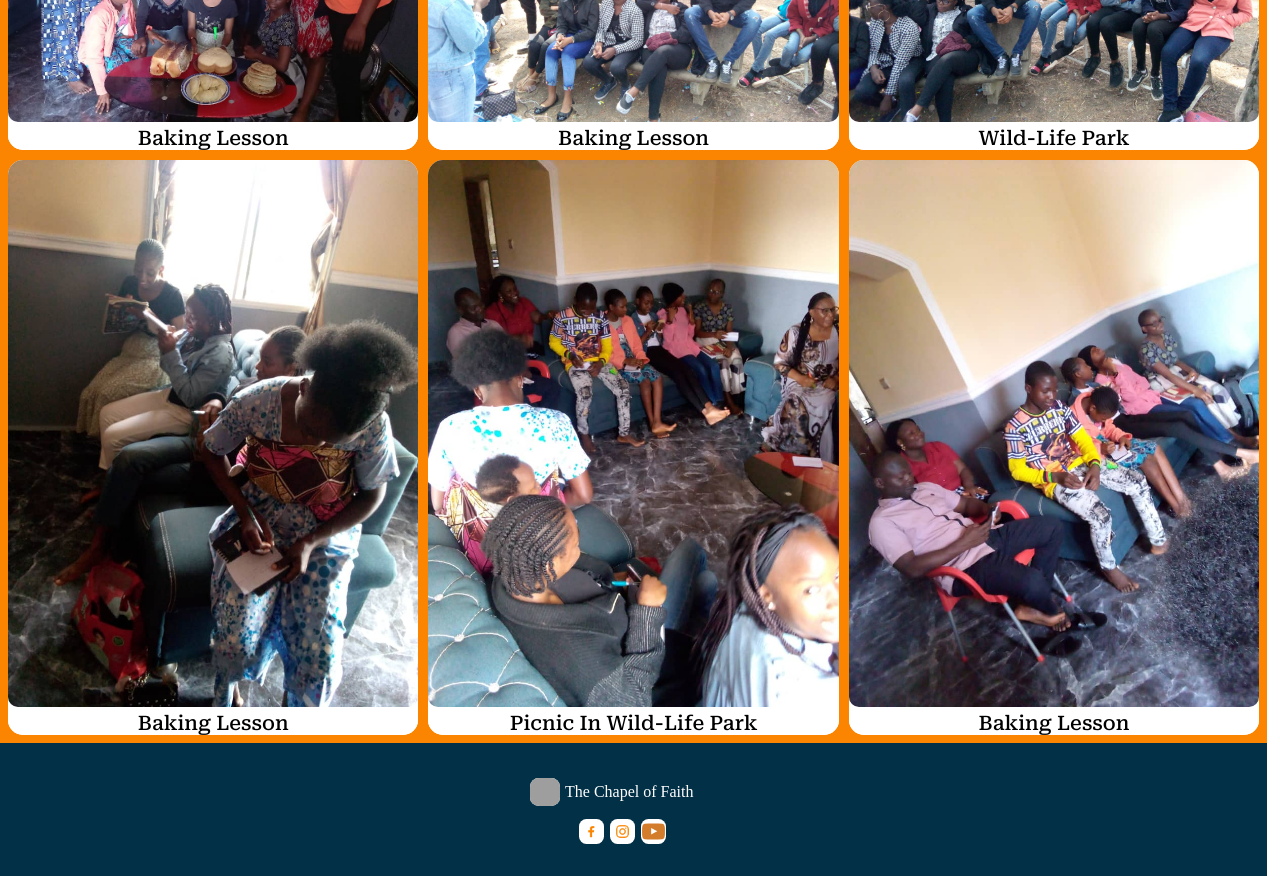
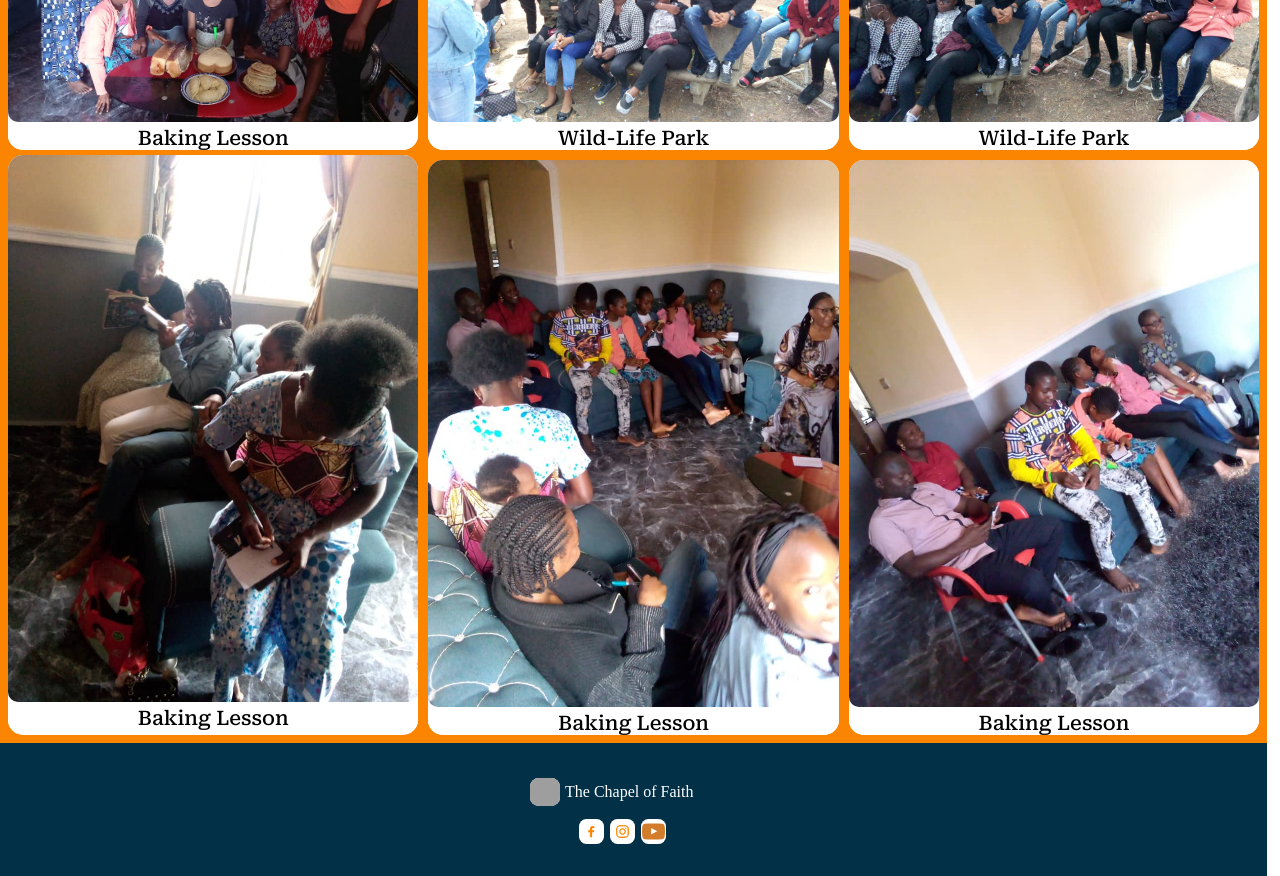
Before and after one commit to tosxin-456/Bethel-Teens, a React (Vite) app: page /Gallery in a window 1280 px wide. Shown: the part 880-1756 px from the top of the page. Built offline with nearby package versions, Linux system fonts and the light colour scheme; grey boxes are pictures that could not be loaded.

Commit message:
worked on the gallery

```diff
--- a/src/App.css
+++ b/src/App.css
@@ -91,6 +91,12 @@ h4{
  #secondLine{
   height: 50%;
  }
+
+ .lastSetOfThree .baking {
+  margin-block-start: 0rem;
+  /* color: red; */
+ }
+
  .link{
   font-family: 'Roboto Serif', serif;
   margin-top: auto;
@@ -386,6 +392,9 @@ width: 70%;
   .logoWithWriteUp{
     width: fit-content;
   }
+  #secondLine{
+  height: 20rem;
+  }
   .firstPic p{
     font-size: 12px;
   }
--- a/src/pages/Gallery.jsx
+++ b/src/pages/Gallery.jsx
@@ -43,21 +43,21 @@ const Gallery = ({ setSelectedImage }) => {
           </div>
           <div className='firstPic'>
             <img src={image8} alt=''  onClick={() => handleImageClick(image8)} />
-            <p className='text'>Baking Lesson</p>
+            <p className='text'>Wild-Life Park</p>
           </div>
           <div className='firstPic' id='secondLine'>
             <img src={image6} alt=''  onClick={() => handleImageClick(image6)} />
             <p className='text'>Wild-Life Park</p>
           </div>
         </div>
-        <div className='setOfThree'>
-          <div className='firstPic'>
+        <div className='setOfThree lastSetOfThree'>
+          <div className='firstPic baking'>
             <img src={image7} alt='' id='LongOnes'  onClick={() => handleImageClick(image7)} />
             <p className='text'>Baking Lesson</p>
           </div>
           <div className='firstPic' id='secondLine'>
             <img src={image5} alt=''  onClick={() => handleImageClick(image5)} />
-            <p className='text'>Picnic In Wild-Life Park</p>
+            <p className='text'>Baking Lesson</p>
           </div>
           <div className='firstPic' id='lastImage'>
             <img src={image9} alt=''   onClick={() => handleImageClick(image9)} />
```
